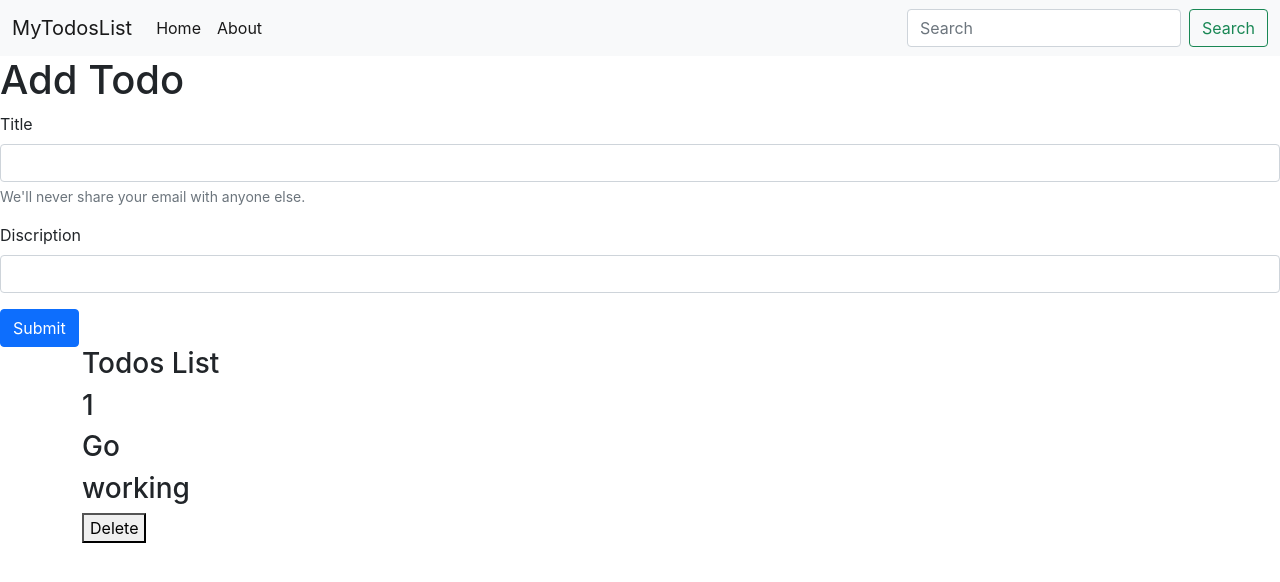
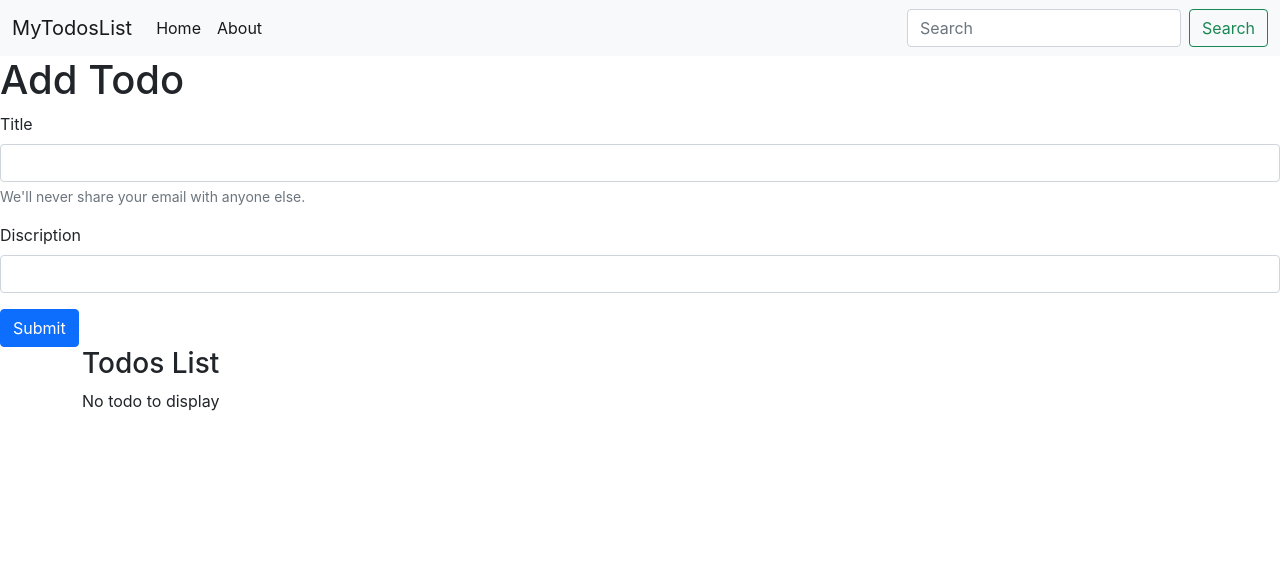
Before and after one commit to nikhilkotiya/Todo-app-using-React, a React (Create React App) app: page / in a window 1280 px wide. Shown: the top 582 px of the page. Built offline with nearby package versions, Linux system fonts and the light colour scheme.

Commit message:
first commit

```diff
--- a/src/App.js
+++ b/src/App.js
@@ -1,48 +1,82 @@
 import './App.css';
+import About from './My_components/About'
 import Header from './My_components/Header'
 import Todo from './My_components/Todo'
-import React, { useState } from 'react';
-import {AddTodo} from './My_components/add'
+import React, { useState, useEffect } from 'react';
+import { AddTodo } from './My_components/add'
+import {
+  BrowserRouter as Router,
+  Switch,
+  Route,
+  Link
+} from "react-router-dom";
+
 function App() {
-  const onDelete=(todo)=>{
-    console.log("I am on delete",todo)
-    setTodos(todos.filter((e)=>{
-      return e!==todo;
-    }))
+  let initodo;
+  if (localStorage.getItem("todos") === null) {
+    initodo=[];
   }
-  const addtodo=(title,desc)=>{
-    console.log("i am on add",title,desc)
+  else {
+    initodo = JSON.parse(localStorage.getItem("todos"));
+  }
+
+
+  const onDelete = (todo) => {
+    console.log("I am on delete", todo)
+    setTodos(todos.filter((e) => {
+      return e !== todo;
+    }));
+    localStorage.setItem("todos", JSON.stringify(todos));
+  }
+
+
+  const addtodo = (title, desc) => {
+    console.log("i am on add", title, desc)
     let count
-    if(todos.length == 0){
+    if (todos.length == 0) {
       console.log("i am here")
-      count =1;
+      count = 1;
     }
-    else{
+    else {
       console.log("i am here 2")
-      count = todos[todos.length -1].sno+1;
+      count = todos[todos.length - 1].sno + 1;
     }
     console.log(count)
-    const myTodo={
-      sno:count,
-      title:title,
-      discription:desc,
+    const myTodo = {
+      sno: count,
+      title: title,
+      discription: desc,
     }
-    console.log(myTodo)
-    setTodos([...todos,myTodo]);
-}
-  const [todos, setTodos] = useState([
-      {
-        sno:1,
-        title:"Go",
-        discription:"working",
-      }
-    ]);
-    return (
-    <>
-  <Header title="MyTodosList" />
-  <AddTodo addtodo={addtodo}/>
-  <Todo todos={todos}  onDelete={onDelete}/>
-  </>
+    setTodos([...todos, myTodo]);
+  }
+
+
+
+
+  const [todos, setTodos] = useState(initodo);
+  useEffect(() => {
+    localStorage.setItem("todos", JSON.stringify(todos));
+  }, [todos])
+
+
+  return (
+    <Router>
+      <Header title="MyTodosList" />
+      <Switch>
+          <Route exact path="/" render={()=>{
+            return(
+              <>
+              <AddTodo addtodo={addtodo} />
+              <Todo todos={todos} onDelete={onDelete} />
+            </>
+            )
+          }} >
+          </Route>
+          <Route path="/about">
+            <About />
+          </Route>
+        </Switch>
+    </Router>
   );
 }
 export default App;
```
